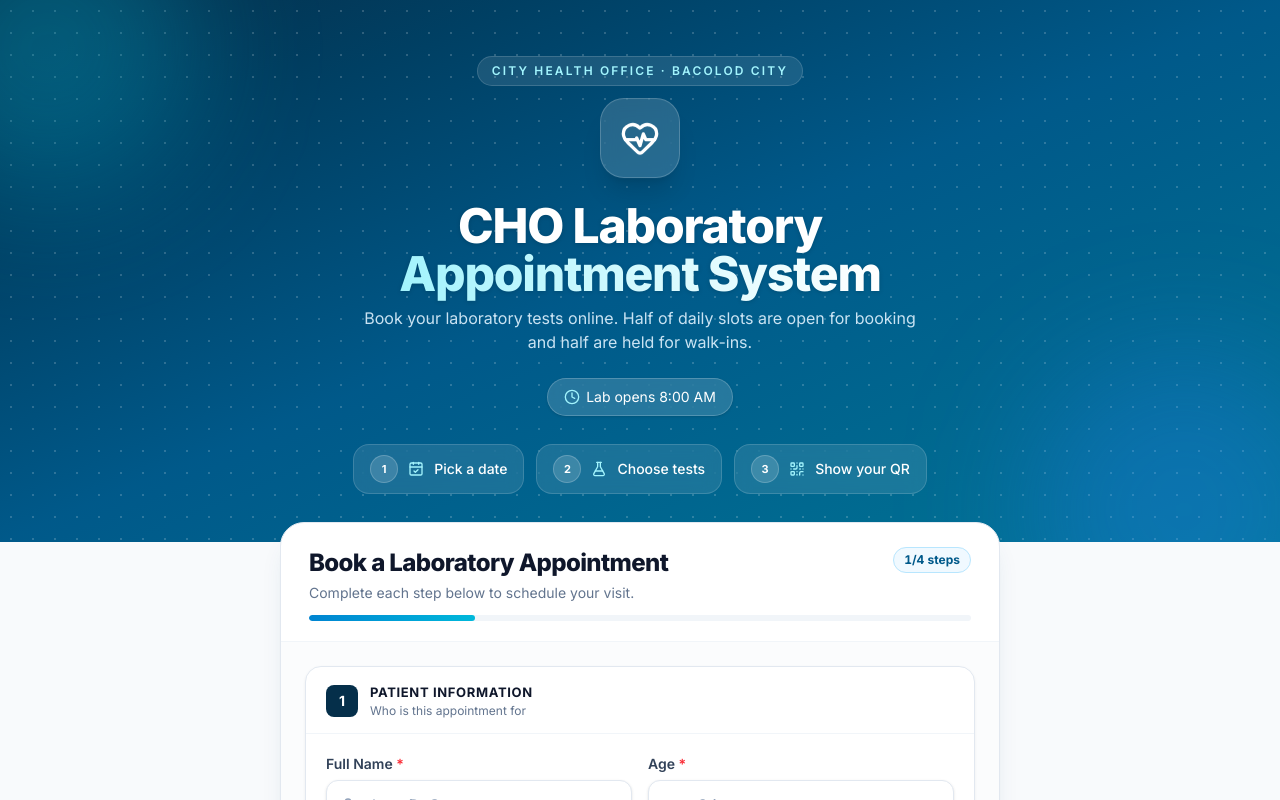
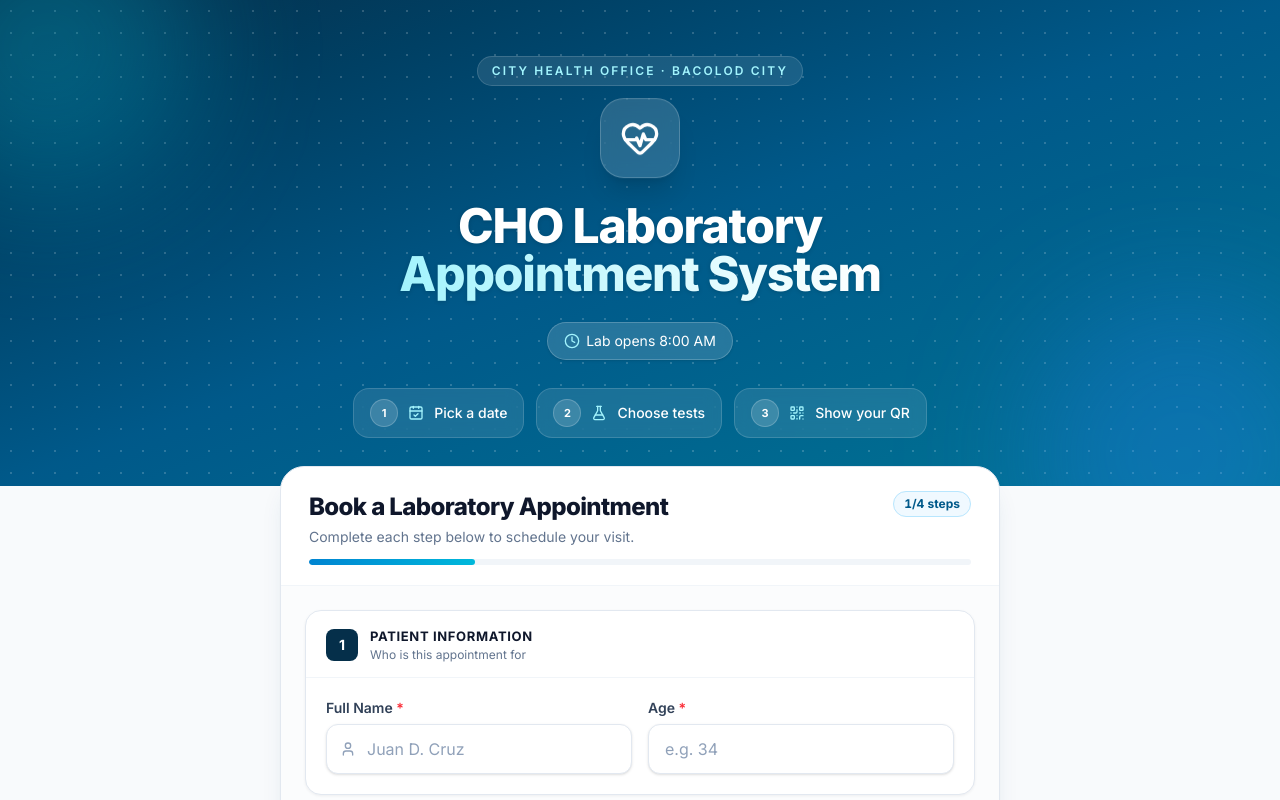
Before and after one commit to JoaquinDomain/cho-appointment-system, a Next.js app: page / in a window 1280 px wide. Shown: the top 800 px of the page. Built offline with nearby package versions, Linux system fonts and the light colour scheme.

Commit message:
ui: remove hero booking description from appointment header

```diff
--- a/src/app/page.tsx
+++ b/src/app/page.tsx
@@ -34,11 +34,6 @@ export default function Home() {
               Appointment System
             </span>
           </h1>
-          <p className="text-sky-100/90 text-sm sm:text-base max-w-xl mx-auto">
-            Book your laboratory tests online. Half of daily slots are open for
-            booking and half are held for walk-ins.
-          </p>
-
           <div className="mt-6 flex justify-center items-center text-xs sm:text-sm">
             <span className="inline-flex items-center gap-1.5 bg-white/15 backdrop-blur border border-white/20 rounded-full px-4 py-2 shadow">
               <Clock className="w-4 h-4 text-cyan-200" /> Lab opens 8:00 AM
```
